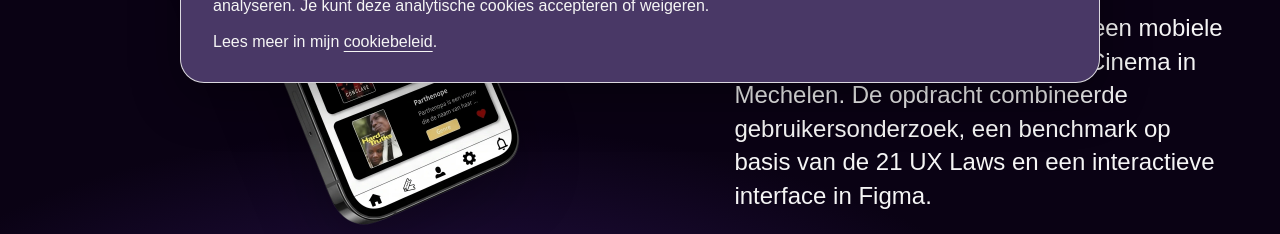
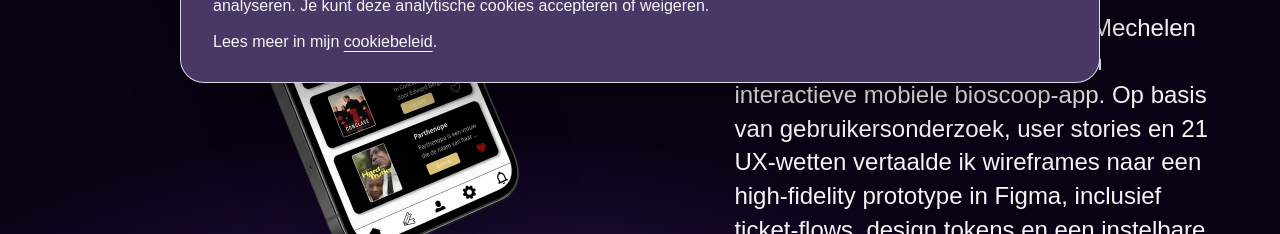
Before and after one commit to Lorelien/Portfolio, a plain HTML site: page lumiere.html in a window 1280 px wide. Shown: the part 693-927 px from the top of the page. Drawn offline with Linux system fonts and the light colour scheme; a web font is replaced by a local one.

Commit message:
feat: enhance project description for Lumière Cinema app with detailed UX/UI design process

```diff
--- a/lumiere.html
+++ b/lumiere.html
@@ -108,11 +108,8 @@ height="0" width="0" style="display:none;visibility:hidden"></iframe></noscript>
 
     <h1>Lumière Cinema Mechelen — App Design</h1>
 
-    <p>
-      Voor dit schoolproject ontwierp ik een mobiele app voor stadsbioscoop
-      Lumière Cinema in Mechelen. De opdracht combineerde gebruikersonderzoek,
-      een benchmark op basis van de 21 UX Laws en een interactieve interface in
-      Figma.
+    <p class="lead-text">
+      Voor het project Lumière Cinema Mechelen ontwierp ik als UX/UI designer een interactieve mobiele bioscoop-app. Op basis van gebruikersonderzoek, user stories en 21 UX-wetten vertaalde ik wireframes naar een high-fidelity prototype in Figma, inclusief ticket-flows, design tokens en een instelbare dark mode.
     </p>
 
     <p>
```
